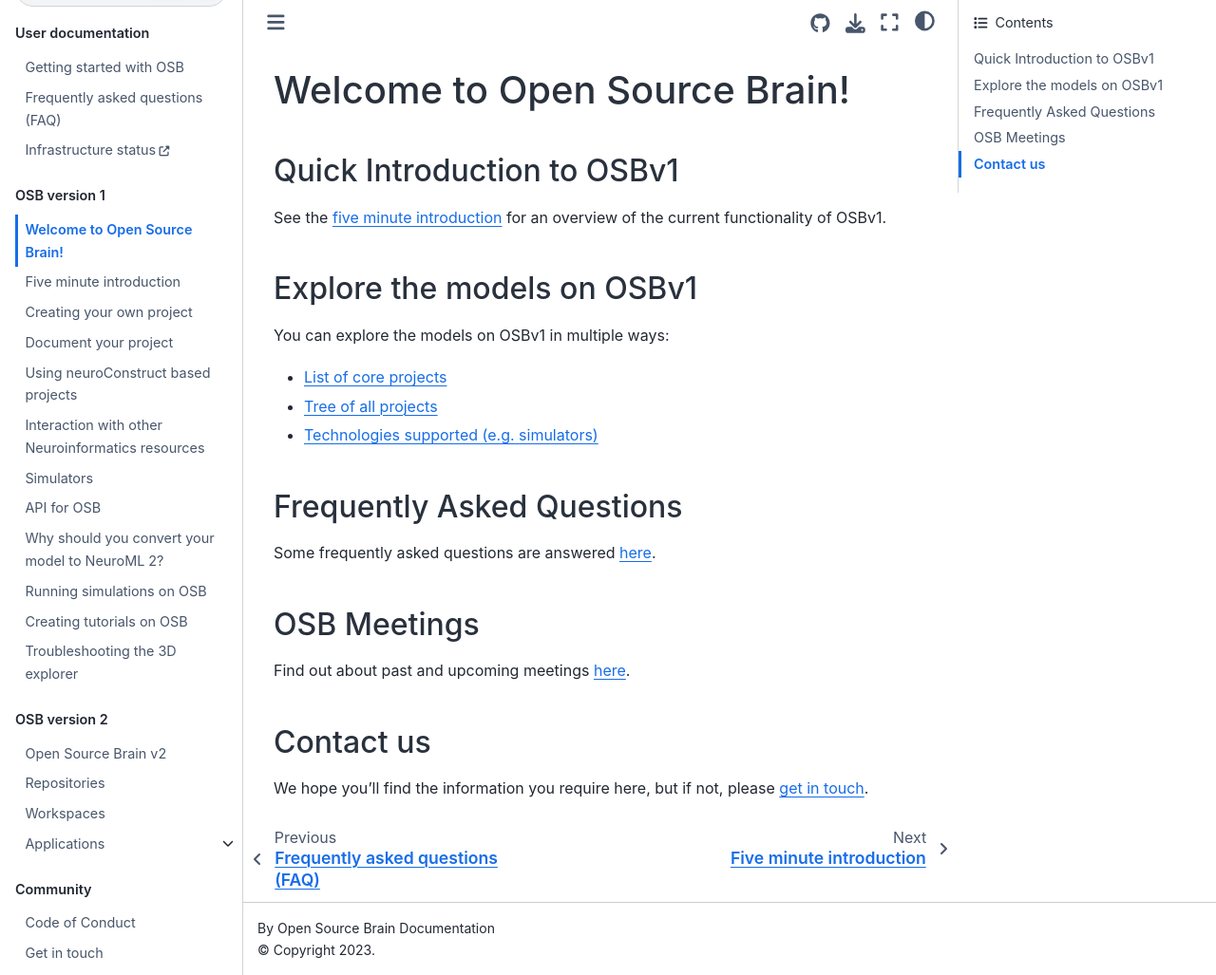
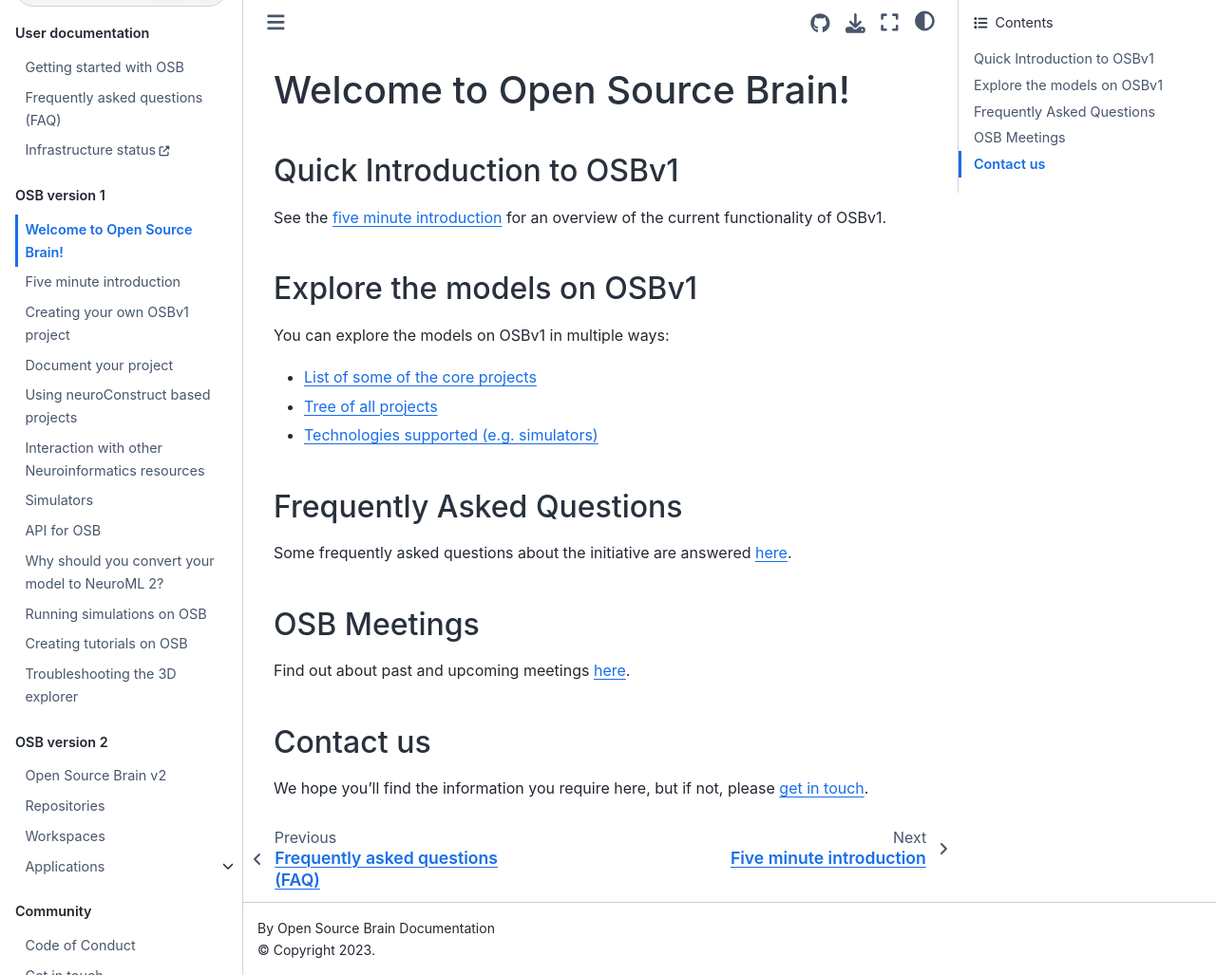
Before and after one commit to OpenSourceBrain/Documentation, a Jupyter Book: the page built from source/OSBv1/Getting_Started.md, in a window 1280 px wide and 1027 px high. Shown: the whole window at 95% size. Built offline with Jupyter Book 1.0.4 settings and Sphinx 7.4.7 and the Sphinx Book theme 1.1.4, drawn with Linux system fonts in a browser that asks for light colours.

Commit message:
OSBv1 tweaks

```diff
--- a/source/OSBv1/Getting_Started.md
+++ b/source/OSBv1/Getting_Started.md
@@ -9,13 +9,13 @@
 
 You can explore the models on OSBv1 in multiple ways:
 
-- [List of core projects](http://www.opensourcebrain.org/projects)
+- [List of some of the core projects](http://www.opensourcebrain.org/projects)
 - [Tree of all projects](http://www.opensourcebrain.org/projects#cells)
 - [Technologies supported (e.g. simulators)](http://www.opensourcebrain.org/projects#technology)
 
 ## Frequently Asked Questions
 
-Some frequently asked questions are answered {ref}`here <faq>`.
+Some frequently asked questions about the initiative are answered {ref}`here <faq>`.
 
 
 ## OSB Meetings
```
Also changed, not shown: source/OSBv1/Creating_Your_Own_Project.md (+8 -7 lines).
